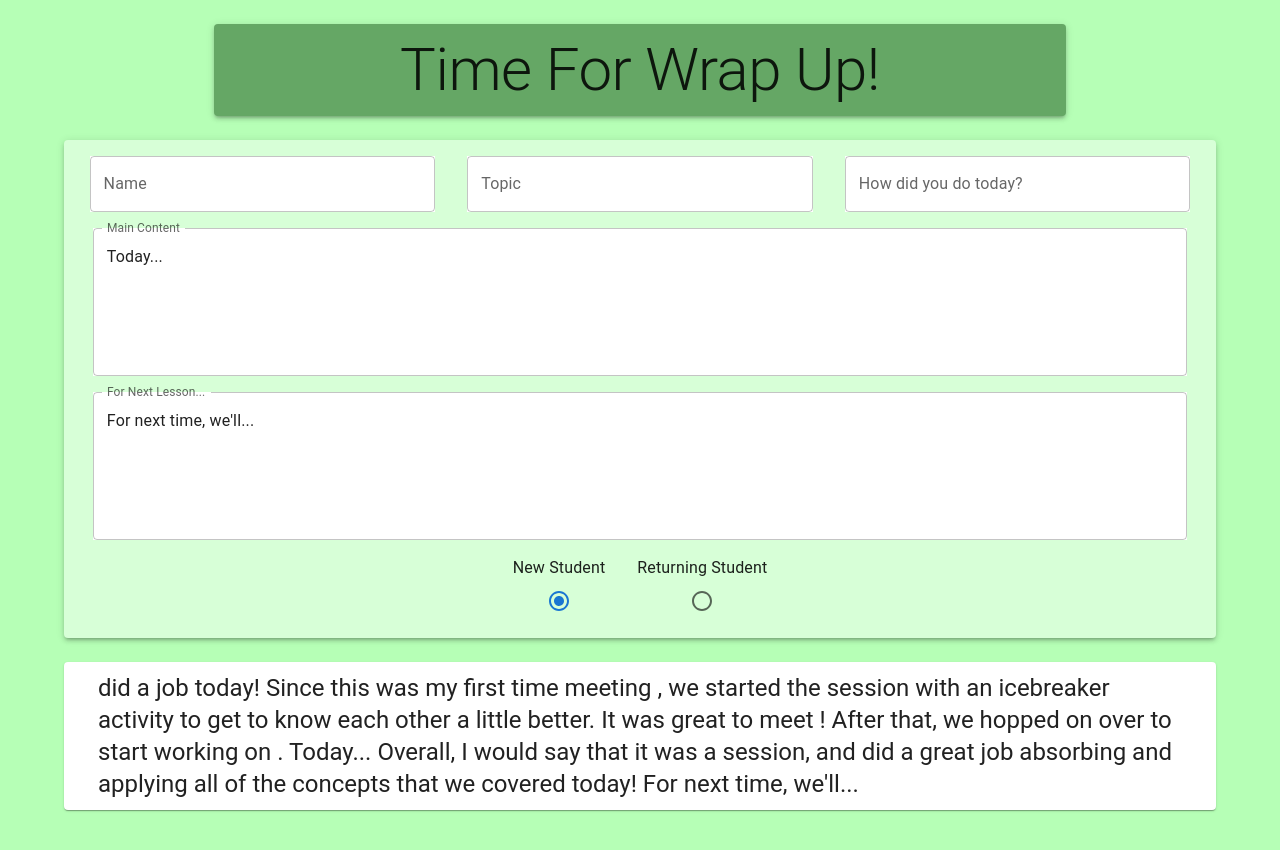
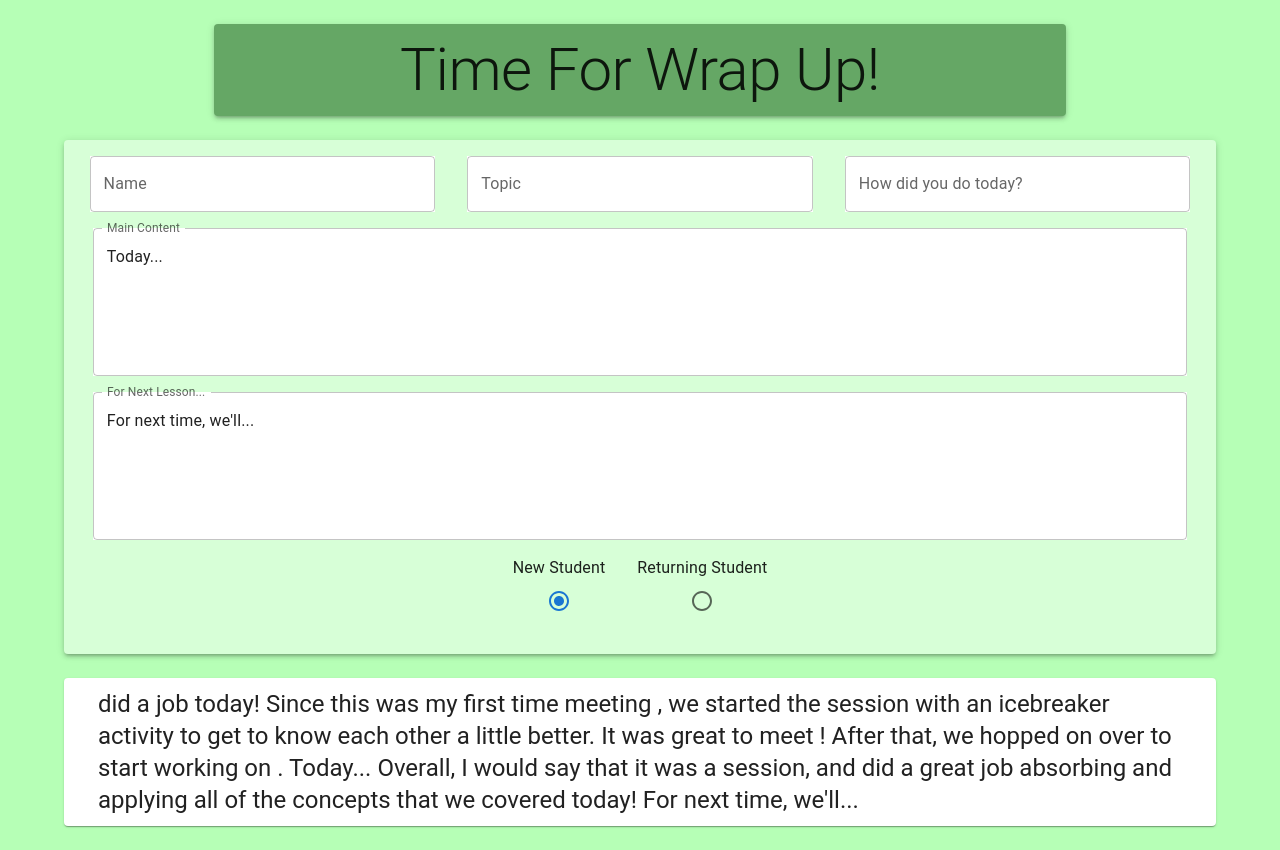
Before and after one commit to ZachatorCodes/id-tech-wrap-up, a React (Create React App) app: page / in a window 1280 px wide. Built offline with nearby package versions, Linux system fonts and the light colour scheme; the HTML template or start-up script is replaced by a standard one.

Commit message:
Add padding to bottom of form

```diff
--- a/src/components/StudentForm.js
+++ b/src/components/StudentForm.js
@@ -27,7 +27,7 @@ function StudentForm({ lessonInfo, setLessonInfo }) {
 
   return (
     <Container maxWidth="lg">
-      <Paper sx={{ background: "#d7ffd7" }} elevation={3}>
+      <Paper sx={{ background: "#d7ffd7", paddingBottom: 2}} elevation={3}>
         <Box component="form" textAlign="center">
           <TextField
             value={lessonInfo.name}
```
